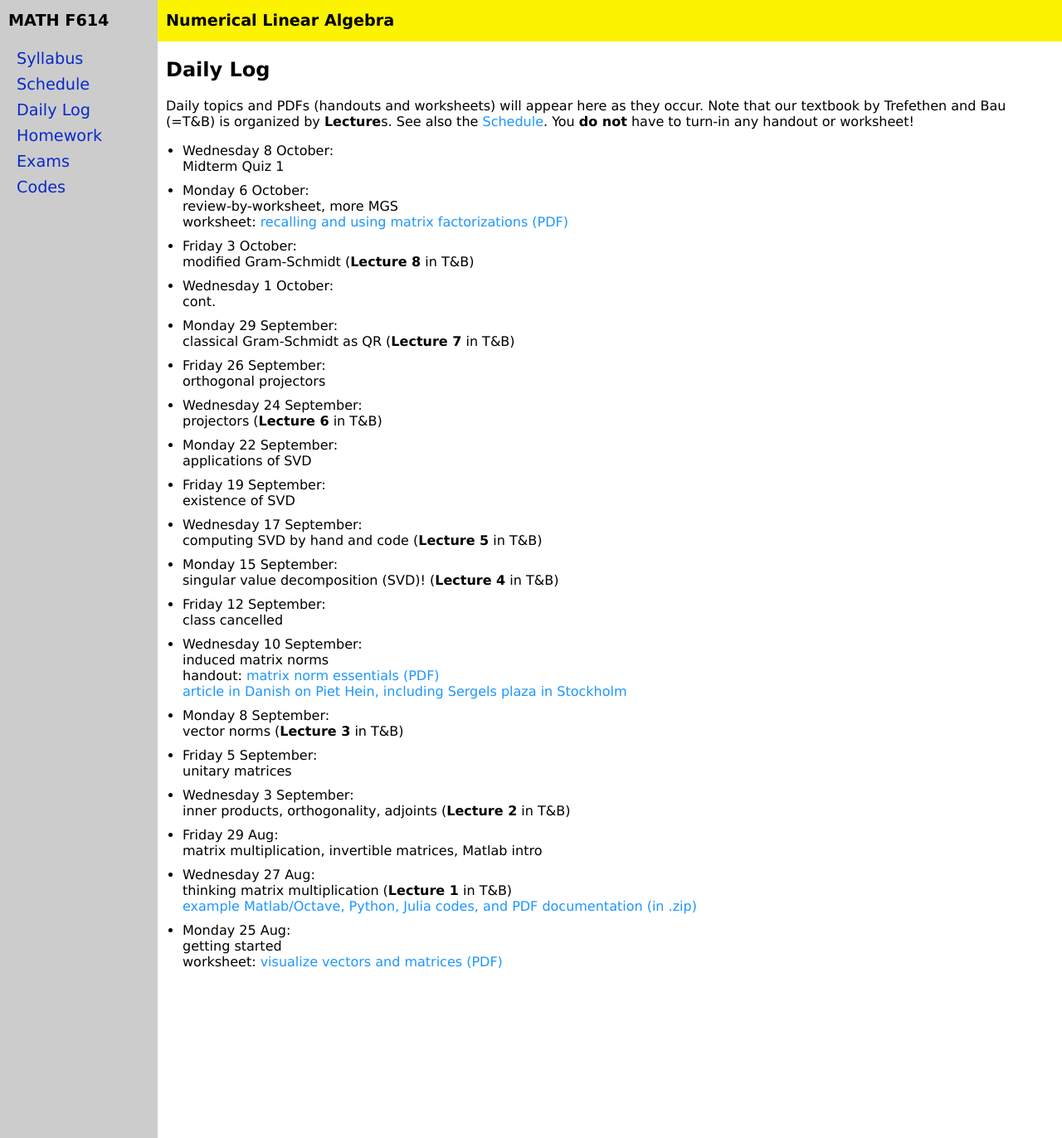
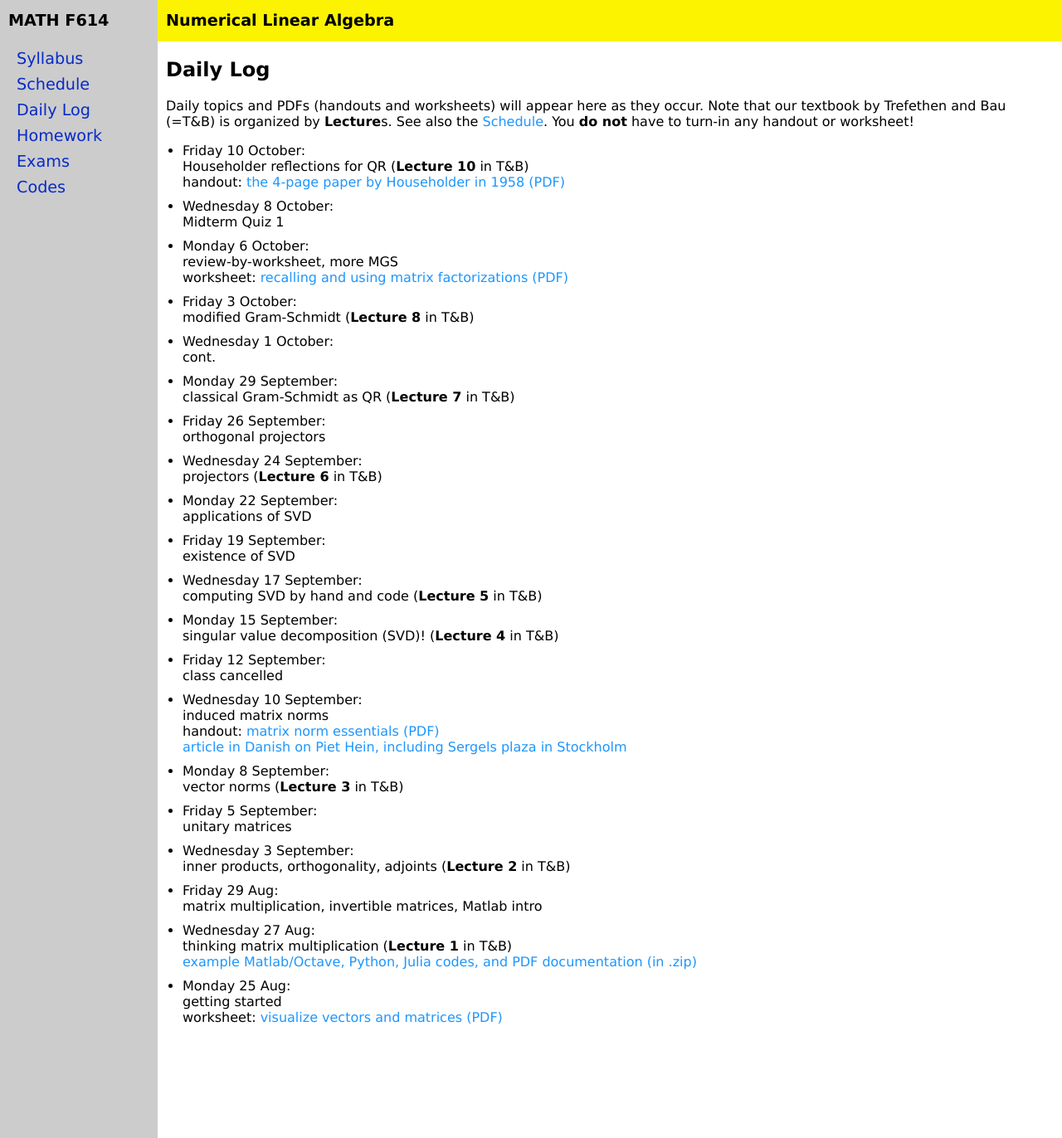
Before and after one commit to bueler/nla, a Jekyll site: the page built from daily.md, in a window 1280 px wide and 1372 px high. Shown: the whole window at 83% size. Built offline with Jekyll 4.4.1, drawn with Linux system fonts in a browser that asks for light colours.

Commit message:
daily and Householder

```diff
--- a/_data/daily.yml
+++ b/_data/daily.yml
@@ -1,6 +1,11 @@
 semester: Fall 2025
 home: assets
 daily:
+- name: Friday 10 October
+  covered: Householder reflections for QR
+  lecture: 10
+  handout: worksheets/F25/Householder1958.pdf
+  handoutname: the 4-page paper by Householder in 1958
 - name: Wednesday 8 October
   covered: Midterm Quiz 1
 - name: Monday 6 October
```
Also changed, not shown: 1 other file.
